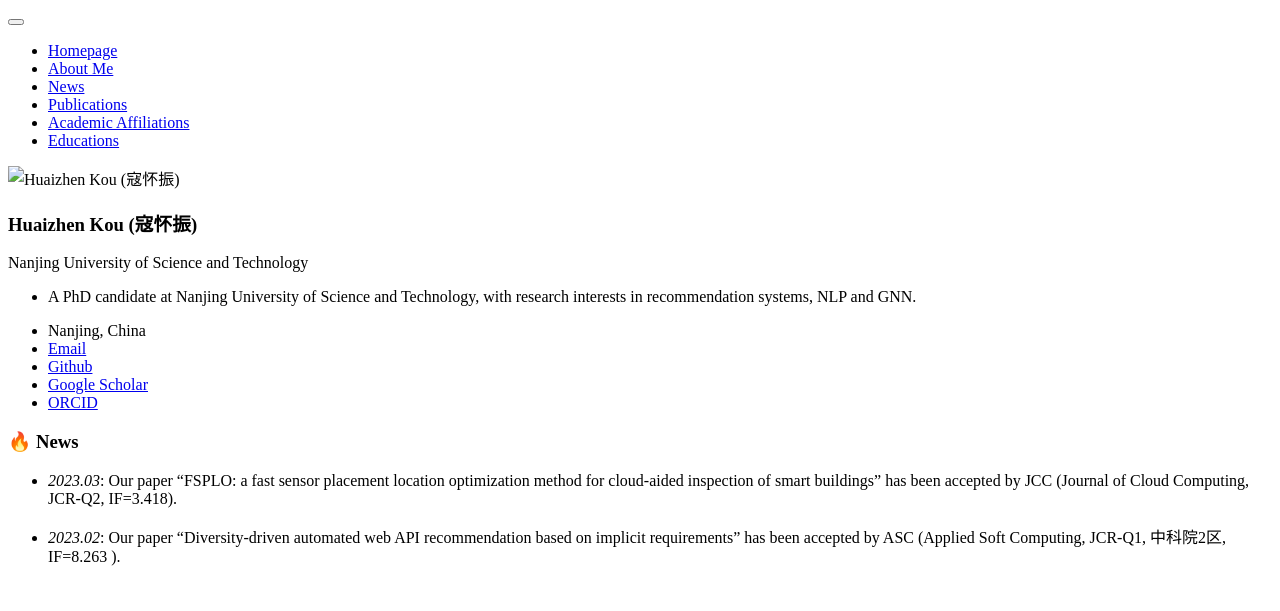
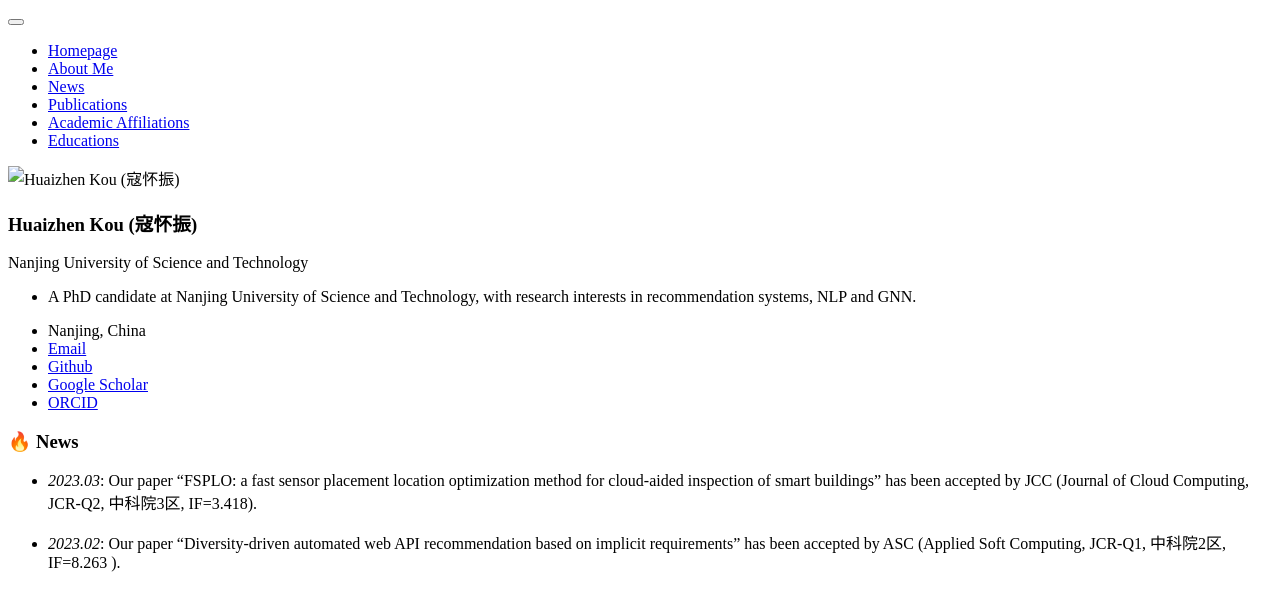
Before and after one commit to huaizhenkou/huaizhenkou.github.io, a Jekyll site: the page built from _pages/includes/news.md, in a window 1280 px wide. Shown: the top 611 px of the page. Built offline with Jekyll 4.4.1, drawn with Linux system fonts in a browser that asks for light colours; our own code applies the rules of GitHub Pages for plain Markdown files.

Commit message:
Update news.md

```diff
--- a/_pages/includes/news.md
+++ b/_pages/includes/news.md
@@ -1,4 +1,4 @@
 # 🔥 News
-- *2023.03*: Our paper "FSPLO: a fast sensor placement location optimization method for cloud-aided inspection of smart buildings" has been accepted by JCC (Journal of Cloud Computing, JCR-Q2, IF=3.418).
+- *2023.03*: Our paper "FSPLO: a fast sensor placement location optimization method for cloud-aided inspection of smart buildings" has been accepted by JCC (Journal of Cloud Computing, JCR-Q2, 中科院3区, IF=3.418).
 
 - *2023.02*: Our paper "Diversity-driven automated web API recommendation based on implicit requirements" has been accepted by ASC (Applied Soft Computing, JCR-Q1, 中科院2区, IF=8.263 ).
```
